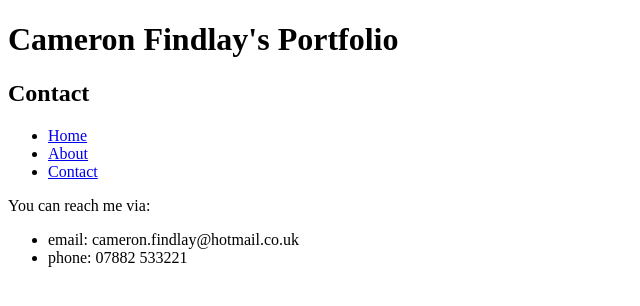
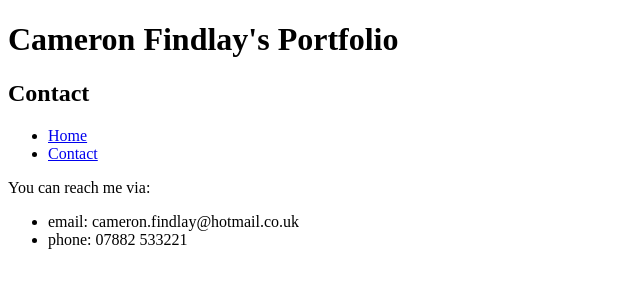
Before and after one commit to Findlay20/FindlayPortfolio, a plain HTML site: page contact.html in a window 1280 px wide. Shown: the whole page, without its empty margins (0-640 px from the left). Drawn offline with Linux system fonts and the light colour scheme.

Commit message:
Removed 'about' from contact page nav bar

```diff
--- a/contact.html
+++ b/contact.html
@@ -17,7 +17,6 @@
         <nav>
             <ul>
                 <li class="nav-list"><a href="index.html">Home</a></li>
-                <li class="nav-list"><a href="#">About</a></li>
                 <li class="nav-list"><a href="contact.html">Contact</a></li>
             </ul>
         </nav>
```
